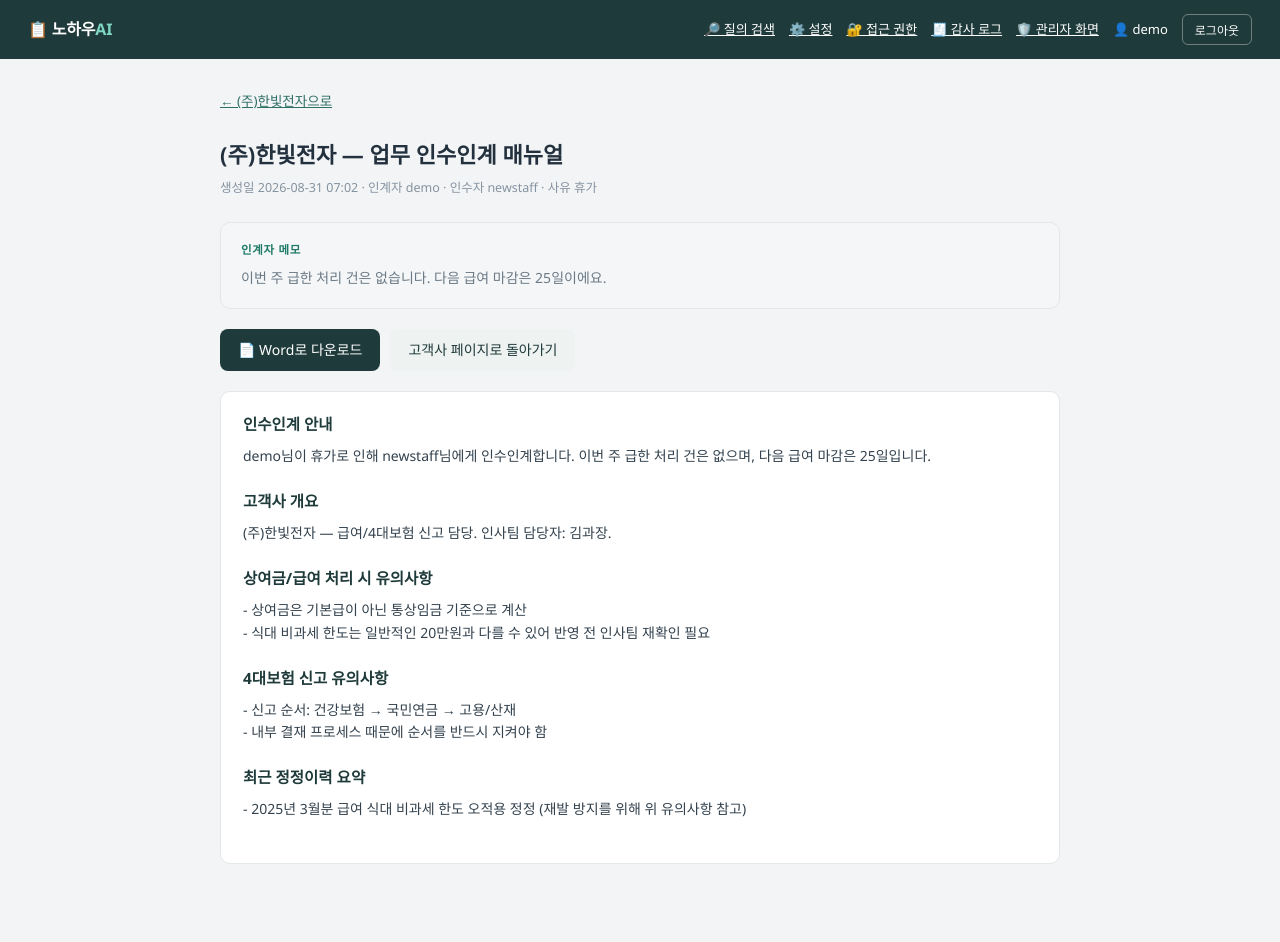
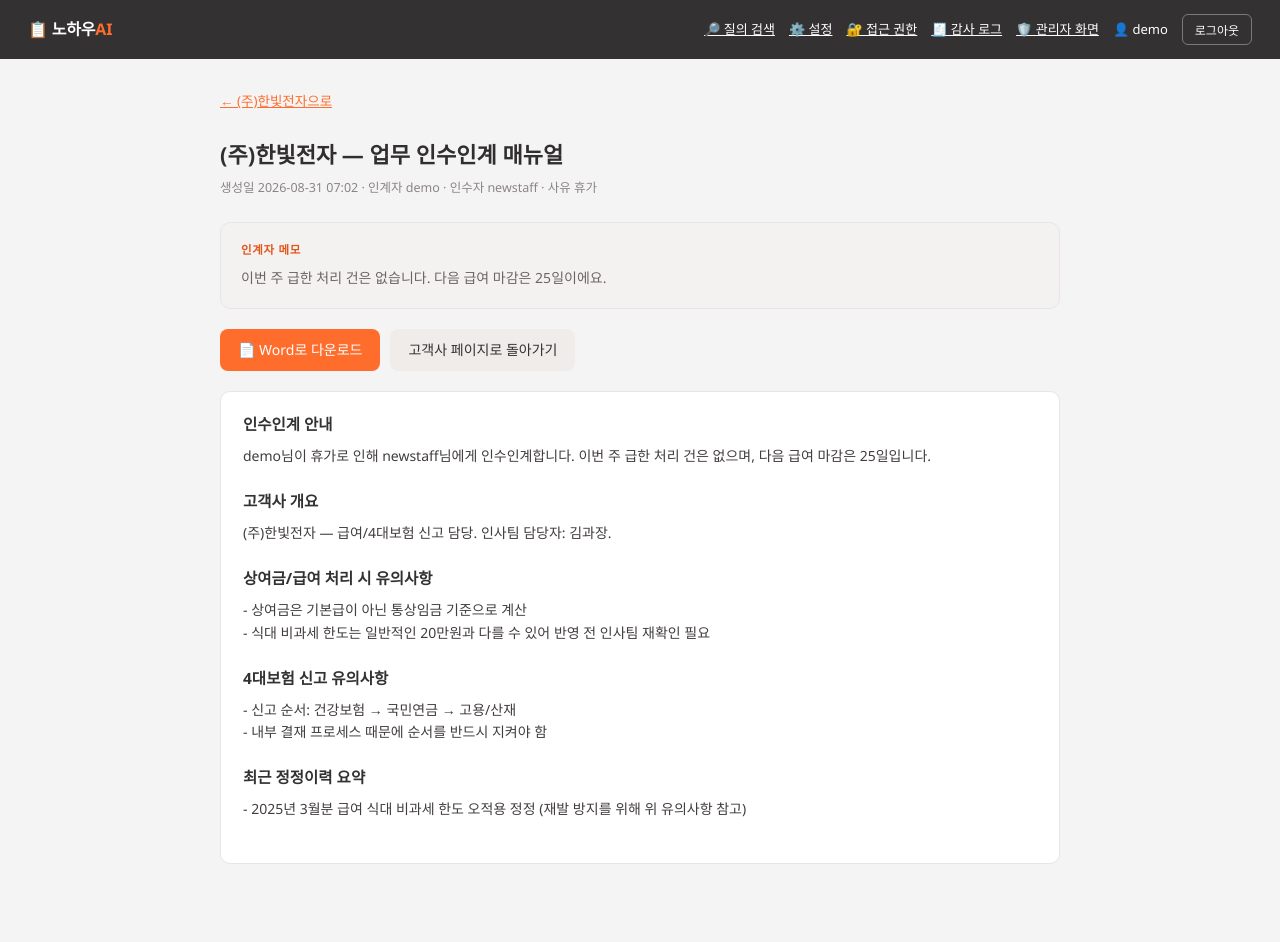
Before and after one commit to mato2121/etners_yoon_0918, a Flask app: page /clients/1/handover/1 in a window 1280 px wide. Run offline with Flask 3, Linux system fonts and the light colour scheme; a user stored in the database is signed in; data comes from the database, SQL or seed files in the repository; some libraries are stand-ins or nearby versions.

Commit message:
전체 색상을 이트너스 브랜드 컬러(오렌지 #ff6d2d + 다크 #333132)로 변경
Co-Authored-By: Claude Sonnet 5 <noreply@anthropic.com>

```diff
--- a/static/css/style.css
+++ b/static/css/style.css
@@ -1,17 +1,24 @@
 * { box-sizing: border-box; }
+
+:root {
+  --etners-orange: #ff6d2d;
+  --etners-orange-dark: #e2551b;
+  --etners-dark: #333132;
+  --etners-dark-2: #232122;
+}
 
 body {
   margin: 0;
   font-family: "Segoe UI", "Malgun Gothic", sans-serif;
-  background: #f2f4f6;
-  color: #23303d;
+  background: #f5f4f4;
+  color: #302e2f;
   line-height: 1.6;
 }
 
-a { color: #2f6f66; }
+a { color: var(--etners-orange); }
 
 .topbar {
-  background: #1f3a3a;
+  background: var(--etners-dark);
   color: #fff;
   padding: 14px 28px;
   display: flex;
@@ -25,7 +32,7 @@ a { color: #2f6f66; }
   letter-spacing: -0.2px;
 }
 
-.topbar .brand span { color: #7fd6c4; }
+.topbar .brand span { color: var(--etners-orange); }
 
 .topbar .right {
   display: flex;
@@ -60,12 +67,12 @@ a { color: #2f6f66; }
 }
 
 h1 { font-size: 22px; margin: 0 0 6px; }
-h2 { font-size: 17px; margin: 0 0 10px; color: #1f3a3a; }
-.subtitle { color: #6b7a86; font-size: 13.5px; margin: 0 0 24px; }
+h2 { font-size: 17px; margin: 0 0 10px; color: var(--etners-dark); }
+.subtitle { color: #6b6567; font-size: 13.5px; margin: 0 0 24px; }
 
 .card {
   background: #fff;
-  border: 1px solid #e2e7ea;
+  border: 1px solid #e9e5e4;
   border-radius: 10px;
   padding: 20px 22px;
   margin-bottom: 18px;
@@ -119,21 +126,21 @@ h2 { font-size: 17px; margin: 0 0 10px; color: #1f3a3a; }
   padding: 10px 18px;
   border: none;
   border-radius: 8px;
-  background: #1f3a3a;
+  background: var(--etners-orange);
   color: #fff;
   font-size: 14px;
   cursor: pointer;
   text-decoration: none;
   display: inline-block;
 }
-.add-client-form button:hover, .btn:hover { background: #16302f; }
-.btn-secondary { background: #eef2f1; color: #1f3a3a; }
-.btn-secondary:hover { background: #e2e8e6; }
+.add-client-form button:hover, .btn:hover { background: var(--etners-orange-dark); }
+.btn-secondary { background: #f0ece9; color: var(--etners-dark); }
+.btn-secondary:hover { background: #e5dfdb; }
 
 /* --- Briefing --- */
 .briefing-box {
-  background: #eaf6f3;
-  border: 1px solid #bfe3da;
+  background: #fff2ea;
+  border: 1px solid #ffceac;
   border-radius: 10px;
   padding: 18px 20px;
   margin-bottom: 20px;
@@ -142,22 +149,22 @@ h2 { font-size: 17px; margin: 0 0 10px; color: #1f3a3a; }
   font-size: 11.5px;
   font-weight: 700;
   letter-spacing: .06em;
-  color: #1f7a67;
+  color: var(--etners-orange-dark);
   text-transform: uppercase;
   margin-bottom: 8px;
 }
 .briefing-box .content { white-space: pre-wrap; font-size: 14px; }
-.briefing-box.muted { background: #f4f6f7; border-color: #e2e7ea; color: #6b7a86; }
+.briefing-box.muted { background: #f4f2f1; border-color: #e9e5e4; color: #6b6567; }
 
 /* --- Rules --- */
 .rule-list { list-style: none; margin: 0; padding: 0; }
 .rule-list li {
-  border-bottom: 1px solid #eef1f3;
+  border-bottom: 1px solid #f1eeec;
   padding: 12px 0;
 }
 .rule-list li:last-child { border-bottom: none; }
-.rule-list .rtitle { font-weight: 700; font-size: 14px; color: #1f3a3a; }
-.rule-list .rdetail { font-size: 13.5px; color: #4b5a67; margin-top: 3px; }
+.rule-list .rtitle { font-weight: 700; font-size: 14px; color: var(--etners-dark); }
+.rule-list .rdetail { font-size: 13.5px; color: #55504f; margin-top: 3px; }
 
 /* --- Entries --- */
 .entry-form {
@@ -198,32 +205,32 @@ h2 { font-size: 17px; margin: 0 0 10px; color: #1f3a3a; }
   border-radius: 20px;
   margin-right: 8px;
 }
-.badge-note { background: #e7edf5; color: #33517a; }
+.badge-note { background: #eaeef5; color: #33517a; }
 .badge-correction { background: #fdeaea; color: #a13d3d; }
-.badge-message { background: #eaf6f3; color: #1f7a67; }
-.entry-item .meta { font-size: 11.5px; color: #94a1ab; margin-top: 4px; }
+.badge-message { background: #e6f7ec; color: #1a8a52; }
+.entry-item .meta { font-size: 11.5px; color: #9c9698; margin-top: 4px; }
 
 /* --- Manuals list --- */
 .manual-list { list-style: none; margin: 0; padding: 0; }
-.manual-list li { padding: 8px 0; border-bottom: 1px solid #eef1f3; font-size: 13.5px; }
+.manual-list li { padding: 8px 0; border-bottom: 1px solid #f1eeec; font-size: 13.5px; }
 .manual-list li:last-child { border-bottom: none; }
 .manual-list a { font-weight: 600; }
 
 /* --- Handover document --- */
 .manual-section { margin-bottom: 22px; }
-.manual-section h3 { font-size: 15.5px; color: #1f3a3a; margin: 0 0 8px; }
-.manual-section .body { font-size: 14px; white-space: pre-wrap; color: #33424e; }
+.manual-section h3 { font-size: 15.5px; color: var(--etners-dark); margin: 0 0 8px; }
+.manual-section .body { font-size: 14px; white-space: pre-wrap; color: #423d3e; }
 
-.doc-meta { color: #8593a0; font-size: 12.5px; margin-bottom: 24px; }
+.doc-meta { color: #8b8486; font-size: 12.5px; margin-bottom: 24px; }
 
 .action-row { display: flex; gap: 10px; margin: 20px 0; flex-wrap: wrap; }
 
 /* --- Auth --- */
 .auth-form { display: flex; flex-direction: column; gap: 6px; }
-.auth-form label { font-size: 12px; color: #5b6b7a; margin-top: 8px; }
+.auth-form label { font-size: 12px; color: #6b6567; margin-top: 8px; }
 .auth-form input {
   padding: 10px 12px;
-  border: 1px solid #d7dde1;
+  border: 1px solid #ddd7d5;
   border-radius: 8px;
   font-size: 14px;
 }
```
Also changed, not shown: other parts of static/css/style.css (+27 -28 lines).
